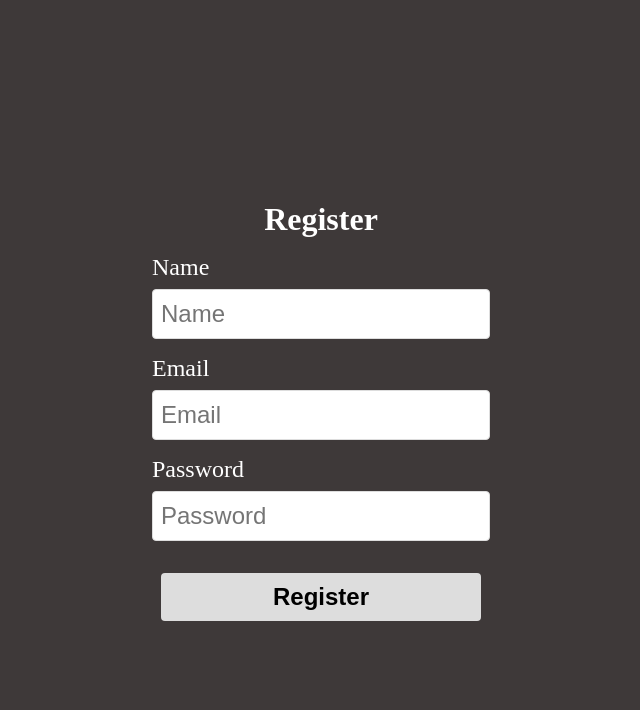
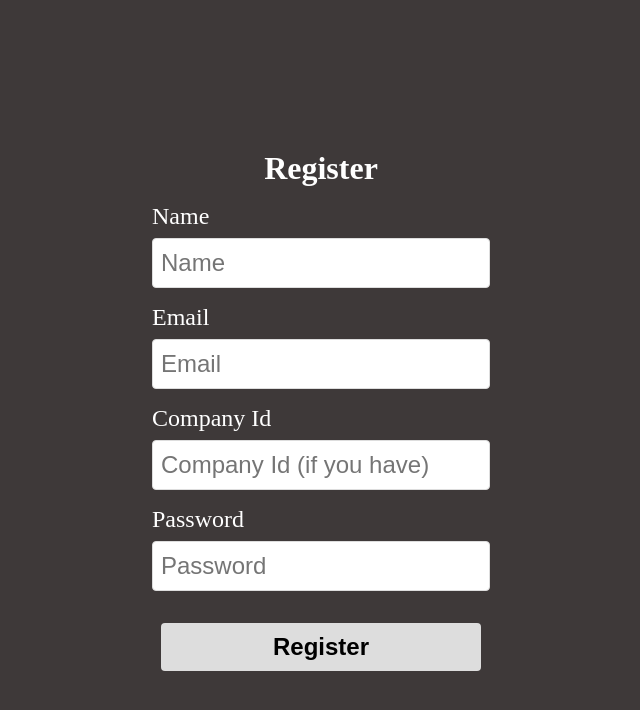
Before and after one commit to soham0w0sarkar/todo-svelte, a SvelteKit app: page /register in a window 1280 px wide. Shown: the top 710 px of the page, without its empty margins (319-959 px from the left). Built offline with nearby package versions, Linux system fonts and the light colour scheme.

Commit message:
during registration user can add their company Id and they will be added to employee list

```diff
--- a/src/routes/register/+page.svelte
+++ b/src/routes/register/+page.svelte
@@ -5,6 +5,7 @@
   let name = '';
   let email = '';
   let password = '';
+  let companyId = '';
 
   const handleClick = (e) => {
     e.preventDefault();
@@ -28,7 +29,7 @@
         },
         withCredentials: true,
         credentials: 'include',
-        body: JSON.stringify({ name, email, password }),
+        body: JSON.stringify({ name, email, password, companyId }),
       });
 
       const data = await res.json();
@@ -53,15 +54,19 @@
   <h1>Register</h1>
   <label>
     <span>Name</span>
-    <input type="text" name="Name" placeholder="Name" bind:value={name} />
+    <input type="text" name="Name" placeholder="Name" bind:value={name} required/>
   </label>
   <label>
     <span>Email</span>
-    <input type="email" name="email" placeholder="Email" bind:value={email} />
+    <input type="email" name="email" placeholder="Email" bind:value={email} required/>
+  </label>
+  <label>
+    <span>Company Id</span>
+    <input type="text" name="companyId" placeholder="Company Id (if you have)" bind:value={companyId}/>
   </label>
   <label>
     <span>Password</span>
-    <input type="password" name="password" placeholder="Password" bind:value={password} />
+    <input type="password" name="password" placeholder="Password" bind:value={password} required/>
   </label>
   <button on:click={handleClick}> Register </button>
 </div>
```
